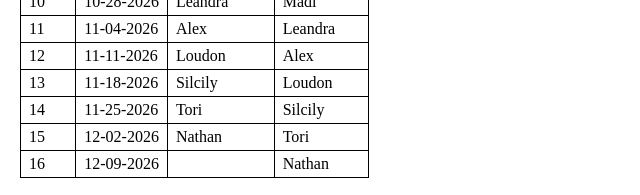
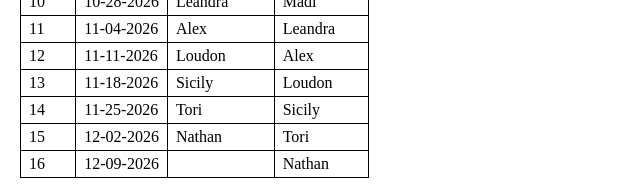
Before and after one commit to Jah-yee/ixd415-hearmeout, a plain HTML site: page index.html in a window 1280 px wide. Shown: the part 578-773 px from the top of the page, 0-640 px from the left. Drawn offline with Linux system fonts and the light colour scheme.

Commit message:
fix: correct Silcily to Sicily in schedule (typo)

```diff
--- a/index.html
+++ b/index.html
@@ -111,14 +111,14 @@
       <tr>
         <td>13</td>
         <td>11-18-2026</td>
-        <td>Silcily</td>
+        <td>Sicily</td>
         <td>Loudon</td>
       </tr>
       <tr>
         <td>14</td>
         <td>11-25-2026</td>
         <td>Tori</td>
-        <td>Silcily</td>
+        <td>Sicily</td>
       </tr>
       <tr>
         <td>15</td>
```
